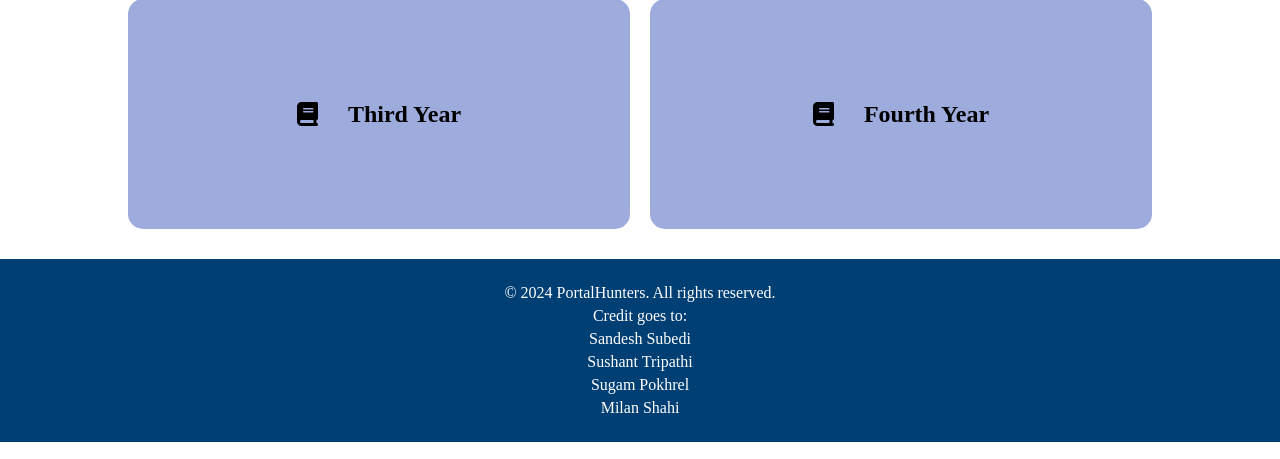
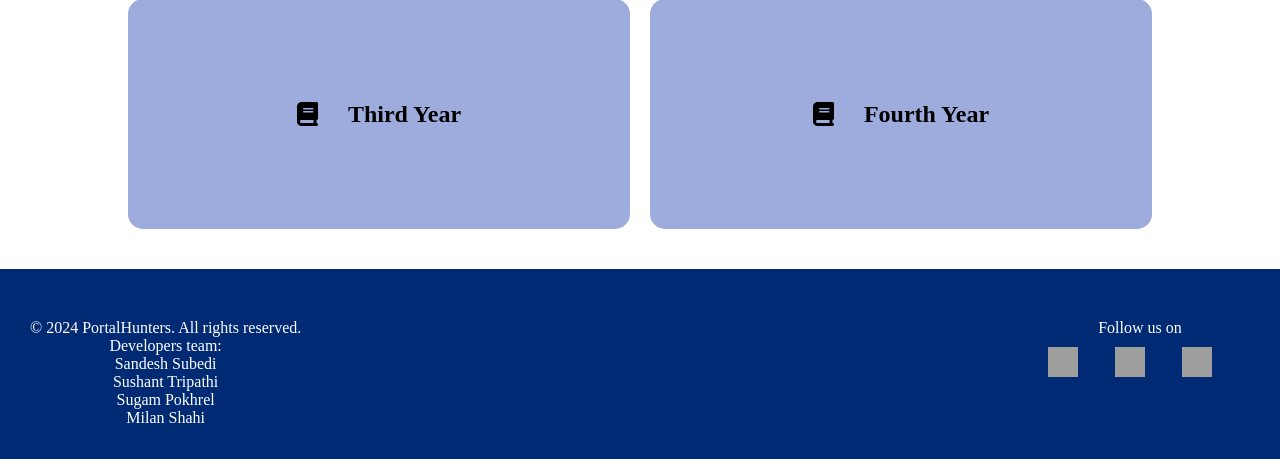
Before and after one commit to milanshahi57/studen_portal, a Django app: page / in a window 1280 px wide. Shown: the part 1153-1612 px from the top of the page. Run offline with Django 5.2, Linux system fonts and the light colour scheme; grey boxes are pictures that could not be loaded.

Commit message:
footer changed

```diff
--- a/student_app/static/css/footer.css
+++ b/student_app/static/css/footer.css
@@ -1,23 +1,25 @@
-/* Universal styles */
-* {
-    margin: 0px;
-    padding: 0px;
-    box-sizing: border-box;
-  }
 
-  /* Footer styles */
- .footer {
-    margin-top: 30px;
+.footer{
+    height: 150px;
     width: 100vw;
-    background-color:#003f73; /* Dark background color */
-    color: white; /* White text color */
-    text-align: center; /* Centered text */
-    padding: 20px 0; /* Padding top and bottom */
-    width: 100%; /* Full width */
-    position: relative; /* Adjust if you don't want it fixed */
-    bottom: 0; /* Align to the bottom if you want it fixed */
+    background-color:#002a73;
+    display: flex;
+    justify-content: space-between;
+    color:white;
+    margin-top: 40px;
 }
 
-.footer p {
-    margin: 5px 0; /* Margin for paragraphs inside the footer */
+.footer-content{
+    padding: 10px 30px;
+    padding-top: 10px;
+    text-align: center;
 }
+
+.social-media{
+    font-size: 1.5em;
+    width: 200px;
+    margin-right: 20px;
+    margin-top: 10px;
+    display: flex;
+    justify-content: space-around;
+}
--- a/student_app/templates/base.html
+++ b/student_app/templates/base.html
@@ -52,13 +52,27 @@
     </main>
      <!-- Footer starts here -->
  <footer class="footer">
-    <p>&copy; 2024 PortalHunters. All rights reserved.</p>
-    <p>Credit goes to:</p>
-    <p>Sandesh Subedi</p>
-    <p>Sushant Tripathi</p>
-    <p>Sugam Pokhrel</p>
-    <p>Milan Shahi</p>
-</footer>
+     <!-- Footer -->
+     <footer>
+        <div class="footer">
+            <div class="footer-content"> <p>&copy; 2024 PortalHunters. All rights reserved.</p>
+                <p>Developers team:</p>
+               <p>Sandesh Subedi</p>
+                <p>Sushant Tripathi</p>
+                <p>Sugam Pokhrel</p>
+                <p>Milan Shahi</p></div>
+            <div class="footer-content">Follow us on
+                <div class="social-media">
+                    <img src="https://upload.wikimedia.org/wikipedia/commons/5/51/Facebook_f_logo_%282019%29.svg" alt="Facebook" width="30" onclick="location.href='https://facebook.com'">
+                    <img src="https://upload.wikimedia.org/wikipedia/commons/a/a5/Instagram_icon.png" alt="Instagram" width="30" height="30" onclick="location.href='https://instagram.com'" style="cursor:pointer;">
+                    <img src="https://upload.wikimedia.org/wikipedia/commons/c/ca/LinkedIn_logo_initials.png" alt="LinkedIn" width="30" height="30" onclick="location.href='https://linkedin.com'" style="cursor:pointer;">
+                    {% comment %} <img src="https://upload.wikimedia.org/wikipedia/commons/6/69/TikTok_logo.png" alt="TikTok" width="30" height="30" onclick="location.href='https://tiktok.com'" style="cursor:pointer;">
+                    <img src="https://upload.wikimedia.org/wikipedia/commons/6/62/Twitter_Logo.svg" alt="X" width="30" height="30" onclick="location.href='https://x.com'" style="cursor:pointer;"> {% endcomment %}
+                </div>
+            </div>
+        </div>
+    </footer>
+
 <!-- Footer ends here -->
 </body>
 </html>
```
